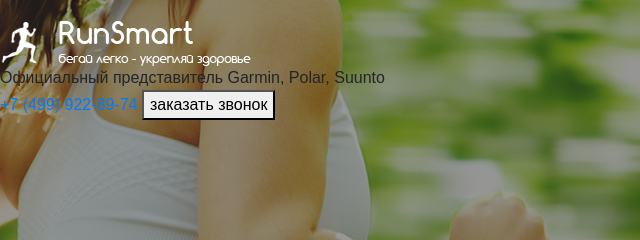
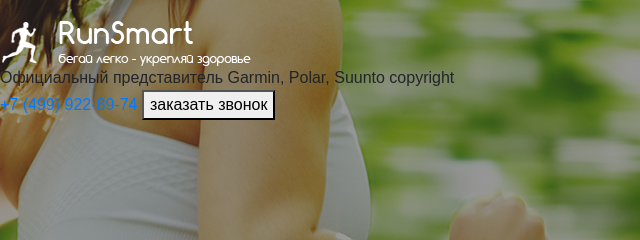
Before and after one commit to akhaibo/pulsometr, a website: page src/index.html in a window 1280 px wide. Shown: the top 240 px of the page, 0-640 px from the left. Drawn offline with Linux system fonts and the light colour scheme.

Commit message:
copyright added

```diff
--- a/src/index.html
+++ b/src/index.html
@@ -18,7 +18,7 @@
                 </a>
                 <div class="header__official">
                     Официальный представитель
-                    <span>Garmin, Polar, Suunto</span>
+                    <span>Garmin, Polar, Suunto copyright</span>
                 </div>
                 <div class="header__contacts">
                     <a href="tel:+74999228974" class="header__phone">+7 (499) 922-89-74</a>
```
